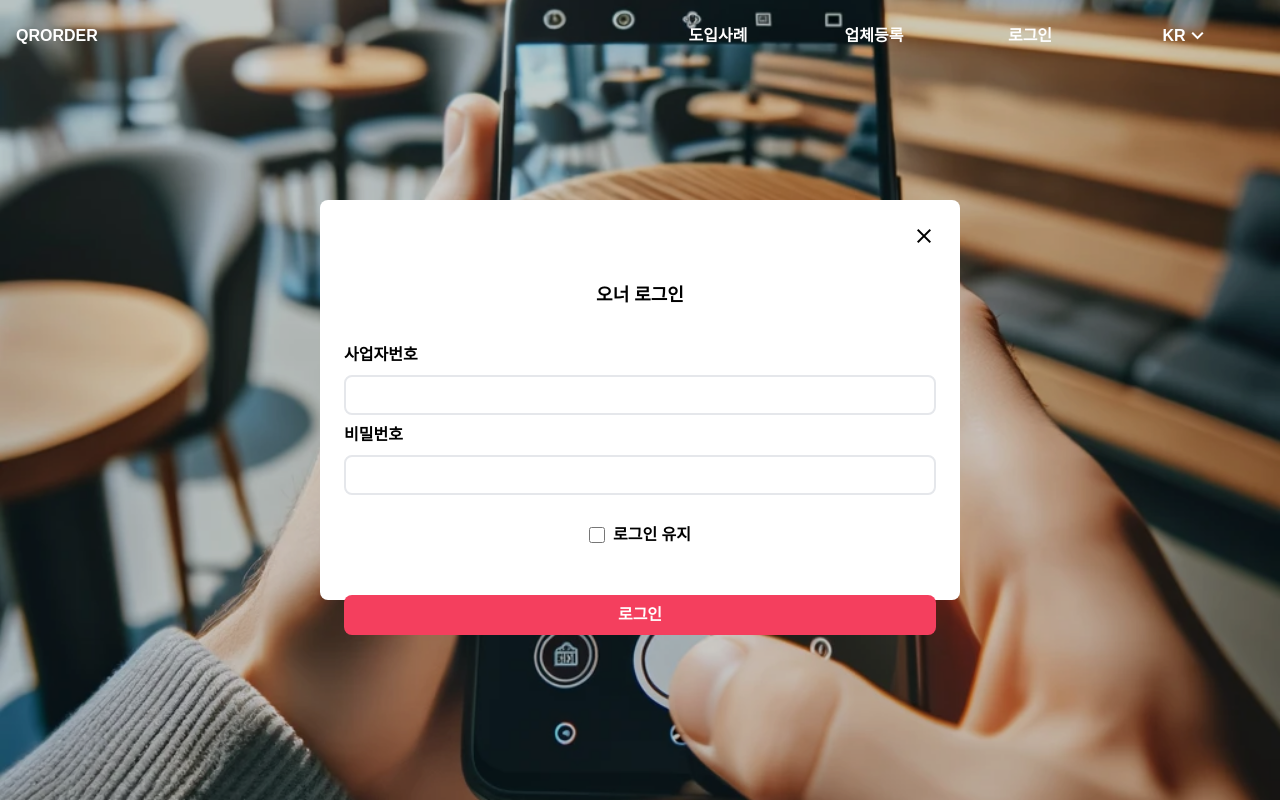
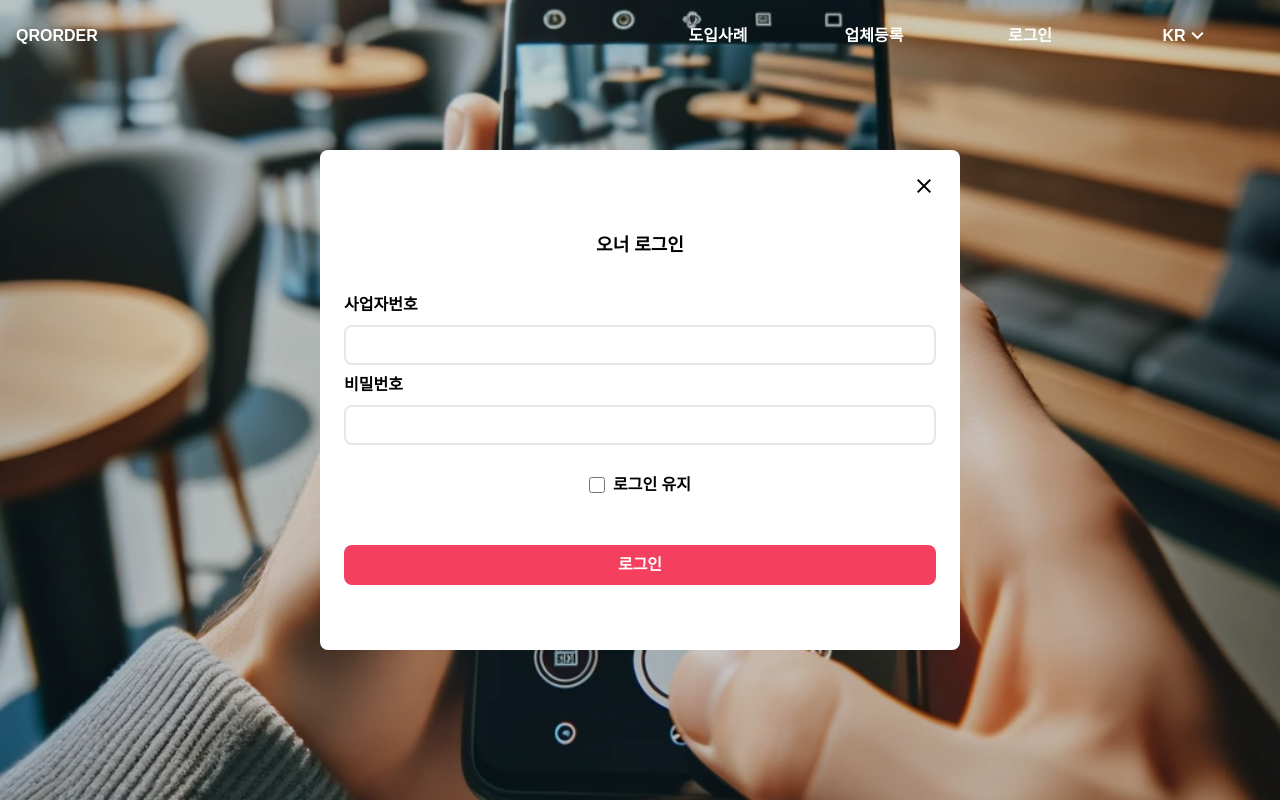
Before and after one commit to AngryStock/QT-front, a React (Create React App) app: page / in a window 1280 px wide. Both pictures are taken after a click on the element "로그인". Built offline with nearby package versions, Linux system fonts and the light colour scheme; the HTML template or start-up script is replaced by a standard one.

Commit message:
main page

```diff
--- a/src/index.css
+++ b/src/index.css
@@ -1,7 +1,7 @@
 @tailwind base;
 @tailwind components;
 @tailwind utilities;
-@import url(https://spoqa.github.io/spoqa-han-sans/css/SpoqaHanSansNeo.css);
+@import url('https://spoqa.github.io/spoqa-han-sans/css/SpoqaHanSansNeo.css');
 @import url('https://fonts.googleapis.com/css2?family=Noto+Sans+KR:wght@100;200;300;400;500;600;700;800;900&display=swap');
 
 html,
@@ -18,8 +18,3 @@ input::-webkit-inner-spin-button {
   -webkit-appearance: none;
   margin: 0;
 }
-
-/* Firefox  */
-input[type='number'] {
-  -moz-appearance: textfield;
-}
--- a/src/pages/main/Main.tsx
+++ b/src/pages/main/Main.tsx
@@ -1,20 +1,12 @@
-import { useEffect, useRef, useState } from 'react';
+import { useState } from 'react';
 import CustomDropdown from '../../component/CustomDropdown';
 import styles from './Main.module.css';
 import LoginModal from './modal/LoginModal';
 
 function Main() {
-  let logo = useRef<HTMLDivElement>(null);
-  let [logoWidth, setLogoWidth] = useState(0);
-  let [language, setLanguage] = useState(['KR', 'EN', 'JP']);
+  let language = ['KR', 'EN', 'JP'];
   let [loginModalIsOpen, setLoginModalIsOpen] = useState(false);
 
-  useEffect(() => {
-    if (logo.current) {
-      console.log(logo.current.offsetWidth);
-      setLogoWidth(logo.current.offsetWidth);
-    }
-  }, []);
   return (
     <div className="h-full w-full relative">
       {loginModalIsOpen && <LoginModal setLoginModalIsOpen={setLoginModalIsOpen} loginModalIsOpen={loginModalIsOpen} />}
--- a/src/pages/main/modal/LoginModal.tsx
+++ b/src/pages/main/modal/LoginModal.tsx
@@ -6,51 +6,48 @@ interface LoginModalProps {
 }
 
 function LoginModal({ setLoginModalIsOpen, loginModalIsOpen }: LoginModalProps) {
+  const toggleModal = () => setLoginModalIsOpen(!loginModalIsOpen);
+
   return (
-    <div className="absolute w-full h-full z-20  flex justify-center items-center">
-      <div
-        className="w-full h-full absolute"
-        onClick={() => {
-          setLoginModalIsOpen(!loginModalIsOpen);
-        }}
-      ></div>
-      <div className="w-1/2 h-1/2 bg-white rounded-lg min-w-80 z-10 p-6 font-bold relative">
+    <div className="absolute w-full h-full z-20 flex justify-center items-center">
+      <div className="w-full h-full absolute" onClick={toggleModal}></div>
+      <div className="w-1/2 h-1/2 bg-white rounded-lg min-w-80 min-h-[500px] z-10 p-6 font-bold relative">
         <div className="w-full text-right">
-          <span
-            className="material-symbols-outlined cursor-pointer"
-            onClick={() => {
-              setLoginModalIsOpen(!loginModalIsOpen);
-            }}
-          >
+          <button className="material-symbols-outlined cursor-pointer" onClick={toggleModal}>
             close
-          </span>
+          </button>
         </div>
+        <form>
           <div className="grid grid-rows-5">
-          <div className="w-full h-full flex justify-center items-center">
+            <div className="flex justify-center items-center">
               <div className="text-lg">오너 로그인</div>
             </div>
 
-          <div className="w-full h-full ">
+            <div>
               <div className="py-2">사업자번호</div>
-            <input type="number" className="w-full h-10 border-2 rounded-lg" />
+              <input type="number" className="w-full h-10 border-2 rounded-lg" aria-label="사업자번호" />
             </div>
 
-          <div className="w-full h-full">
+            <div>
               <div className="py-2">비밀번호</div>
-            <input type="password" className="w-full h-10 border-2 rounded-lg" />
+              <input type="new-password" className="w-full h-10 border-2 rounded-lg" aria-label="비밀번호" />
             </div>
-          <div className="w-full h-full flex items-center justify-center">
-            <input id="default-checkbox" type="checkbox" value="" className="w-4 h-4 accent-rose-500" />
+            <div className="flex items-center justify-center">
+              <input id="default-checkbox" type="checkbox" className="w-4 h-4 accent-rose-500" />
               <label htmlFor="default-checkbox" className="ms-2">
                 로그인 유지
               </label>
             </div>
-          <div className="w-full h-full flex justify-center items-center">
-            <div className="w-full bg-rose-500 rounded-lg h-10 flex justify-center items-center cursor-pointer">
-              <div className="text-white">로그인</div>
+            <div className="flex justify-center items-center">
+              <button
+                type="submit"
+                className="w-full bg-rose-500 rounded-lg h-10 flex justify-center items-center text-white"
+              >
+                로그인
+              </button>
             </div>
           </div>
-        </div>
+        </form>
       </div>
     </div>
   );
```
Lines whose indentation alone changed are shown as unchanged.
